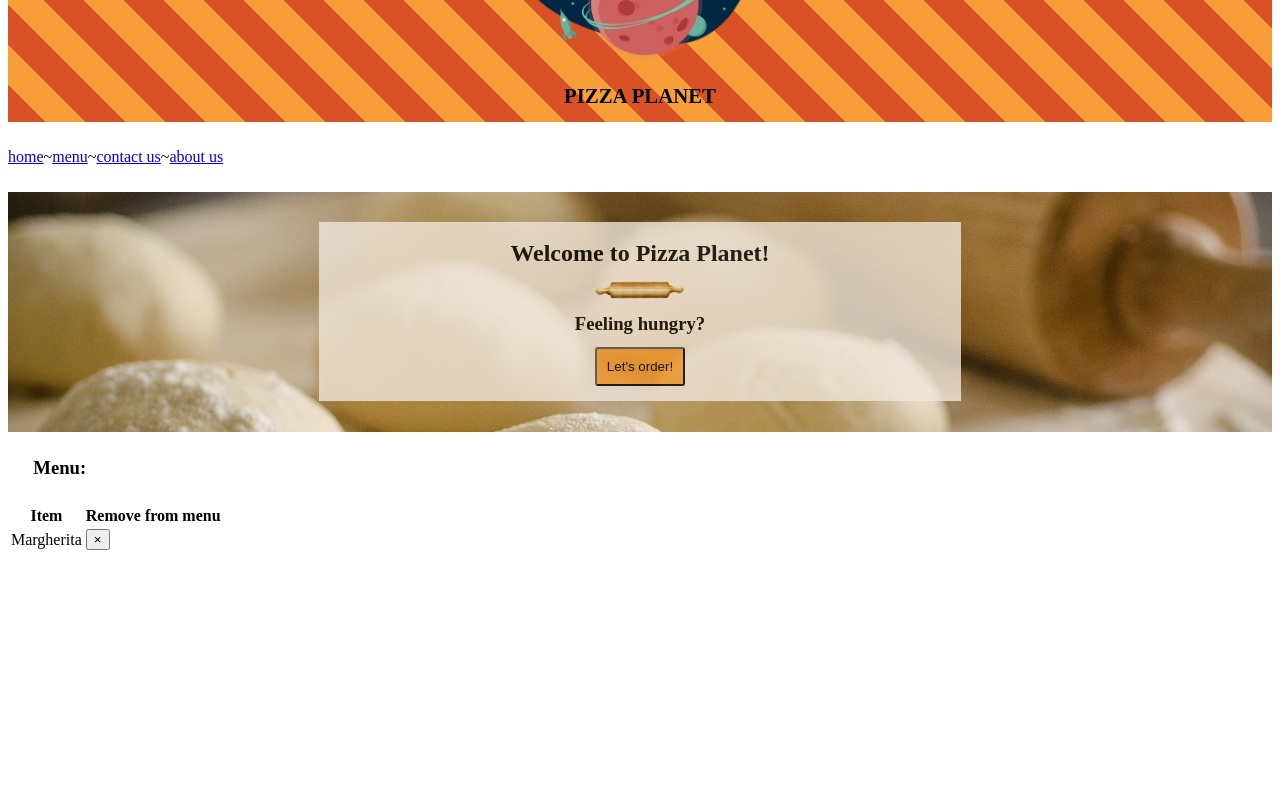
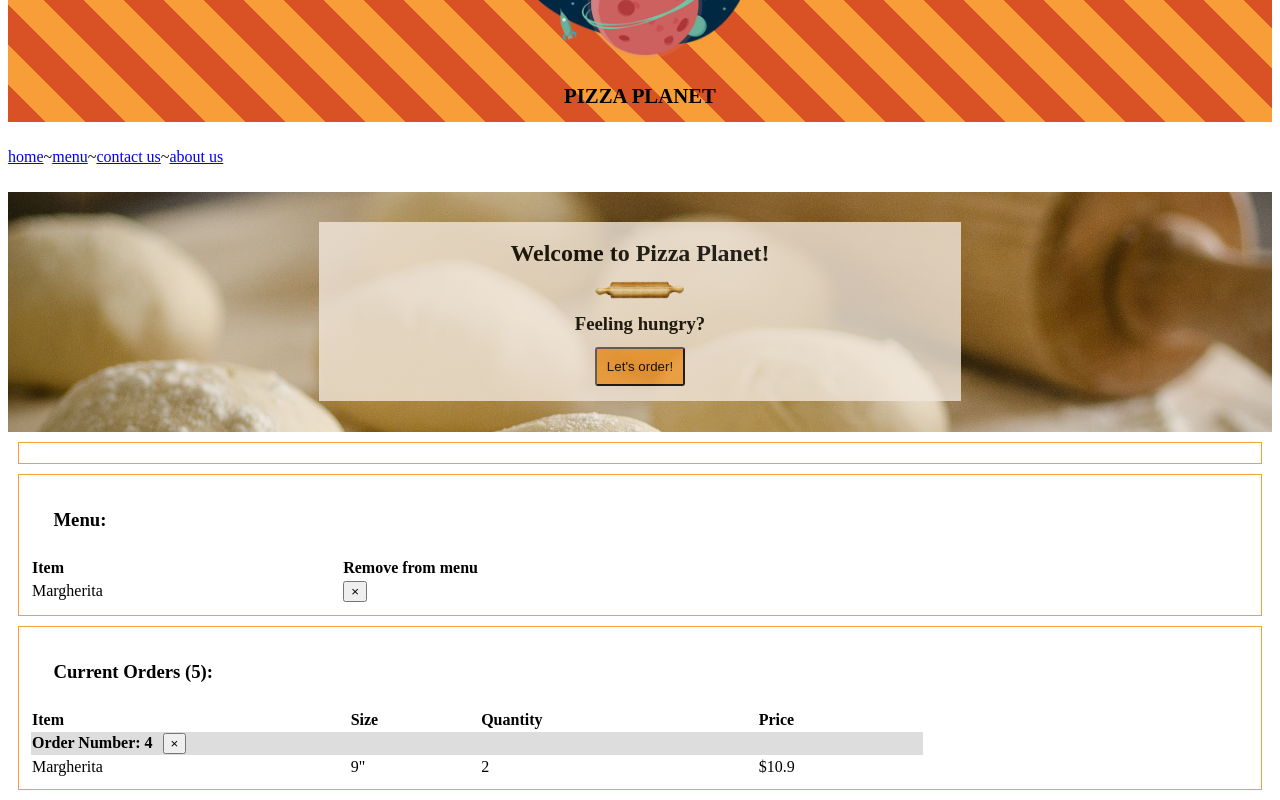
Before and after one commit to gulnazkassym/pizza_planet, a Vue app: page / in a window 1280 px wide. Shown: the part 204-1004 px from the top of the page. Before the commit the page ends 800 px from the top, so only its background shows below. Built offline with nearby package versions, Linux system fonts and the light colour scheme.

Commit message:
Listing current Orders

```diff
--- a/src/components/Admin.vue
+++ b/src/components/Admin.vue
@@ -21,7 +21,33 @@
       </table>
 
     </div>
-    <div class="orders_wrapper"></div>
+    <div class="orders_wrapper">
+      <h3>Current Orders (5):</h3>
+      <table>
+        <thead>
+          <tr>
+            <th>Item</th>
+            <th>Size</th>
+            <th>Quantity</th>
+            <th>Price</th>
+          </tr>
+        </thead>
+        <tbody>
+          <tr class="order_number">
+            <th colspan="4">
+              <strong>Order Number: 4</strong>
+              <button type="button" class="btn_red">&times;</button>
+            </th>
+          </tr>
+          <tr>
+            <td>Margherita</td>
+            <td>9"</td>
+            <td>2</td>
+            <td>$10.9</td>
+          </tr>
+        </tbody>
+      </table>
+    </div>
   </div>
 </template>
 
@@ -30,3 +56,30 @@ export default {
   name: "admin"
 }
 </script>
+
+<style scoped>
+  .admin_wrapper {
+    margin: 10px;
+  }
+
+  .current_user_wrapper,
+  .menu_wrapper,
+  .orders_wrapper {
+    margin: 10px 0;
+    padding: 10px;
+    border: 1px solid #f79e38;
+  }
+
+  table {
+    text-align: left;
+    width: 70vw;
+  }
+
+  .order_number {
+    background: #ddd;
+  }
+
+  .order_number button {
+    margin: 0 10px;
+  }
+</style>
```
